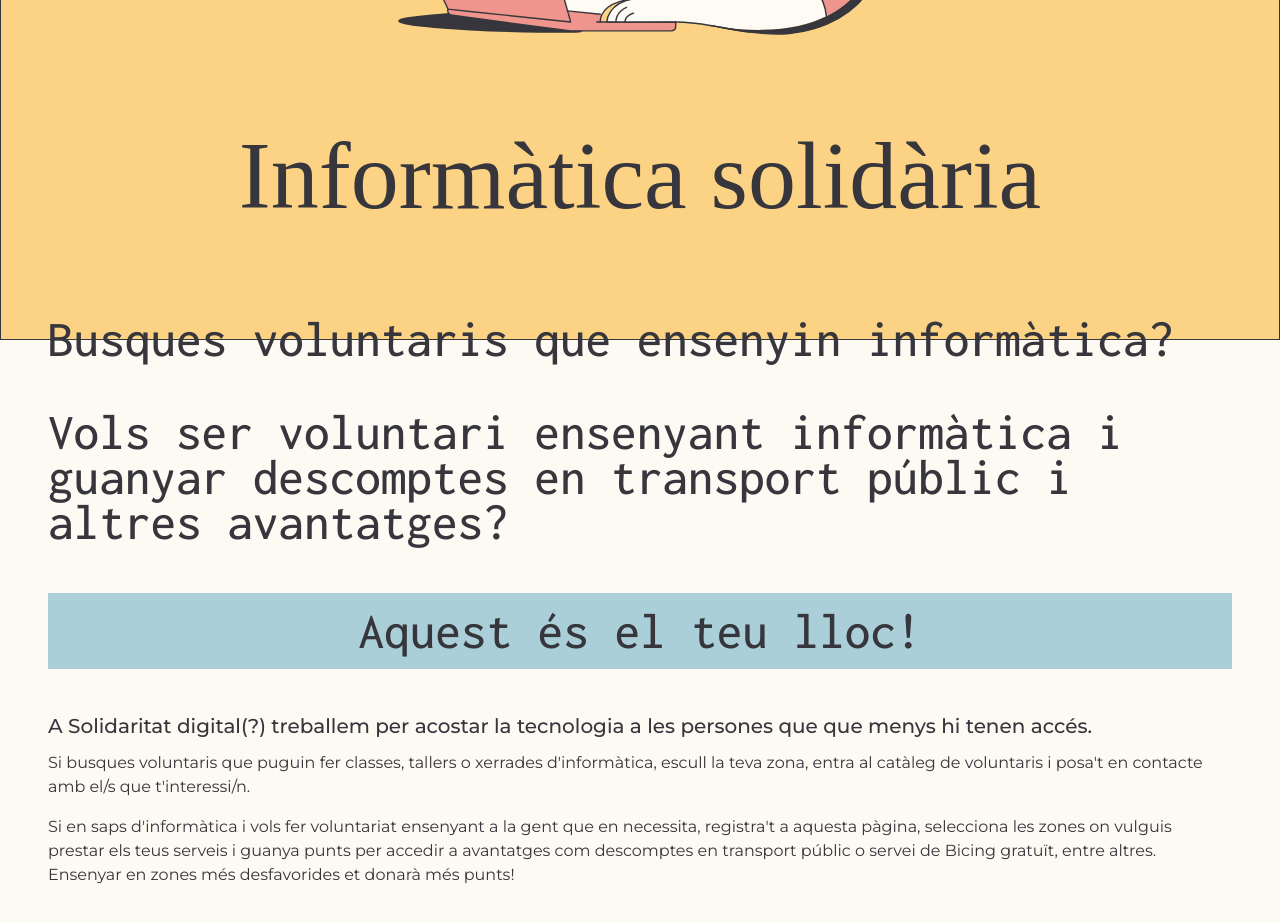
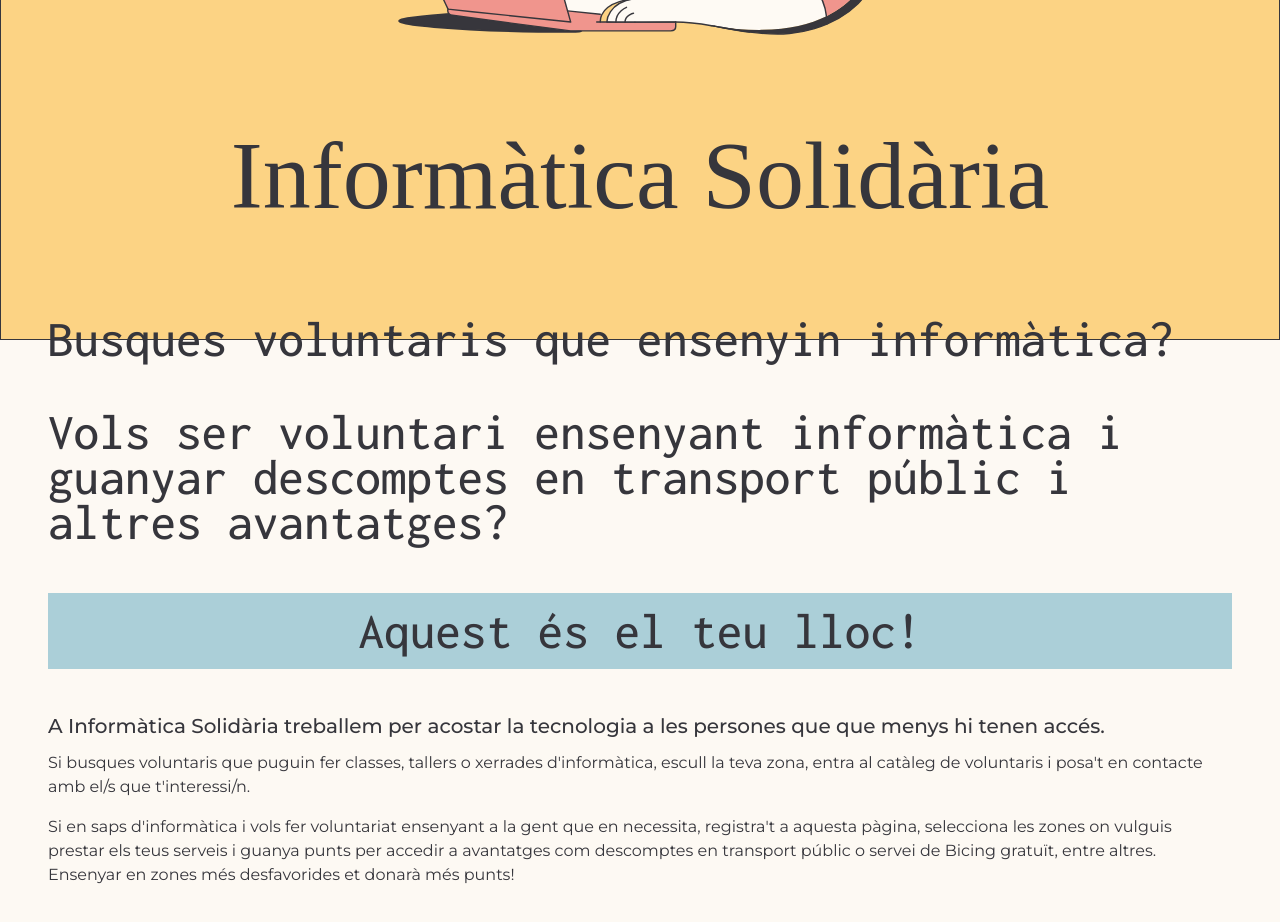
Before and after one commit to Almenara/hackaton-front, an Angular app: page / in a window 1280 px wide. Shown: the part 460-1382 px from the top of the page. Built offline with nearby package versions, Linux system fonts and the light colour scheme; a web font is replaced by a local one.

Commit message:
retoques

```diff
--- a/src/app/core/layout/main/main.component.html
+++ b/src/app/core/layout/main/main.component.html
@@ -4,14 +4,14 @@
 
             <div class="d-flex justify-content-center align-items-center flex-column mt-4 pb-5">
                 <img [src]="'../../../assets/images/contribute.svg'"/>
-                <h1 class="mt-5 text-center">Informàtica solidària</h1>
+                <h1 class="mt-5 text-center">Informàtica Solidària</h1>
             </div>
 
             <h2 class="mt-5">Busques voluntaris que ensenyin informàtica?</h2>
             <h2 class="mt-5">Vols ser voluntari ensenyant informàtica i guanyar descomptes en
                 transport públic i altres avantatges?</h2>
             <h2 class="p-3 text-center mt-5 mb-5 bg-blue">Aquest és el teu lloc!</h2>
-            <h3 class="mt-5 mb-3">A Solidaritat digital(?) treballem per acostar la tecnologia a <a>les persones que
+            <h3 class="mt-5 mb-3">A Informàtica Solidària treballem per acostar la tecnologia a <a>les persones que
                 que menys hi tenen accés</a>.
             </h3>
             <p>Si busques voluntaris que puguin fer classes, tallers o xerrades
```
